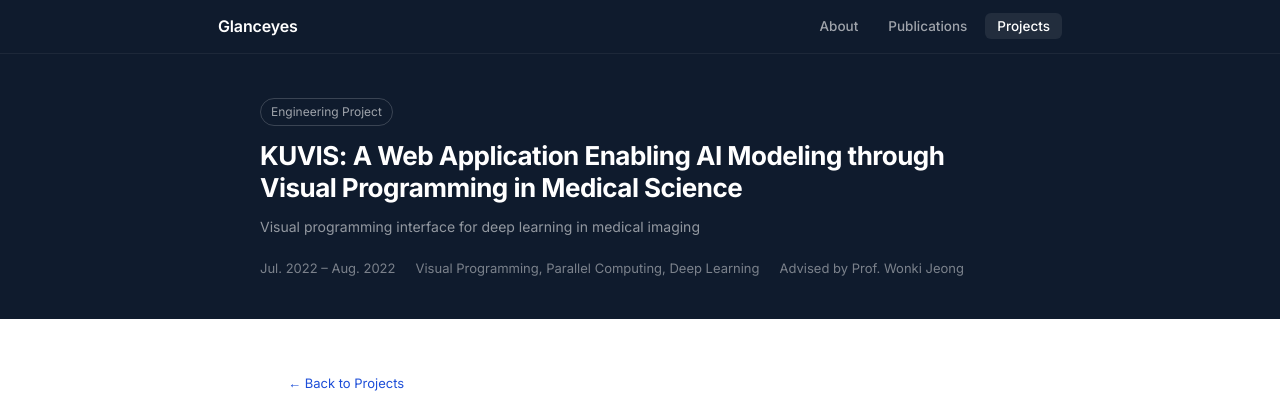
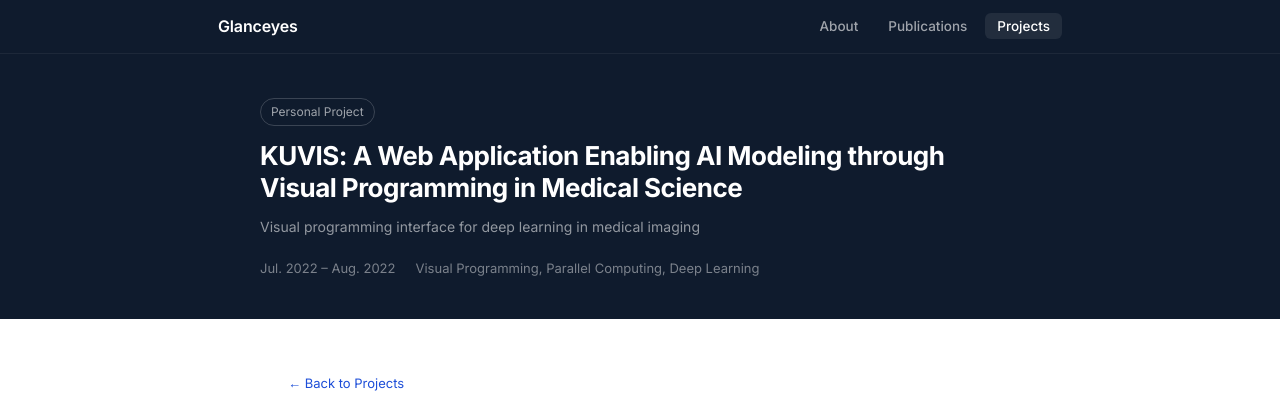
Before and after one commit to Glanceyes/Glanceyes.github.io, a Jekyll site: the page built from _projects/kuvis.md, in a window 1280 px wide and 900 px high, cut to the strip 0-419 px from the top of the window. Built offline with Jekyll 4.4.1, drawn with Linux system fonts in a browser that asks for light colours.

Commit message:
Fix project review pages: Personal Project tag, remove KUVIS advisor, add RECJOON GitHub Stars
Co-Authored-By: Claude Sonnet 4.6 <noreply@anthropic.com>

```diff
--- a/_layouts/project.html
+++ b/_layouts/project.html
@@ -17,6 +17,9 @@ layout: default
       {% for link in page.links %}
       <a href="{{ link.url }}" target="_blank" class="proj-link-btn">{{ link.label }}</a>
       {% endfor %}
+      {% if page.github_repo %}
+      <a href="https://github.com/{{ page.github_repo }}" target="_blank" style="text-decoration:none; border:none; display:inline-flex; align-items:center;"><img src="https://img.shields.io/github/stars/{{ page.github_repo }}?style=social" alt="GitHub Stars" style="height:20px;"></a>
+      {% endif %}
     </div>
     {% endif %}
   </div>
--- a/_projects/kuvis.md
+++ b/_projects/kuvis.md
@@ -1,12 +1,11 @@
 ---
 title: "KUVIS: A Web Application Enabling AI Modeling through Visual Programming in Medical Science"
-tag: Engineering Project
+tag: Personal Project
 subtitle: Visual programming interface for deep learning in medical imaging
 featured_image: https://vip2.loli.io/2023/09/01/4mpxRGOMdWaHASr.png
 start_date: '2022-07-01'
 end_date: '2022-08-31'
 keywords: Visual Programming, Parallel Computing, Deep Learning
-advisor: Prof. Wonki Jeong
 ---
 
 
```
Also changed, not shown: _projects/recjoon.md (+2 -1 lines), _projects/shrack.md (+1 -1 lines).
